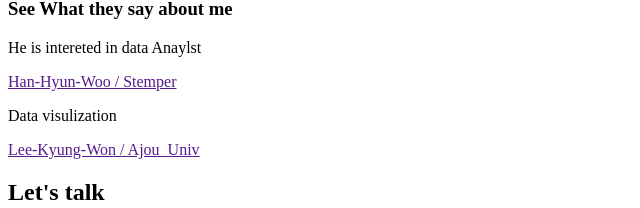
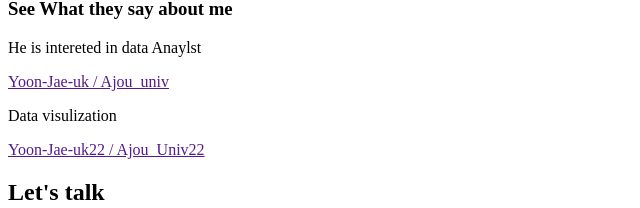
Before and after one commit to yoonjaeuk/jaeuk-website, a plain HTML site: page index.html in a window 1280 px wide. Shown: the part 1135-1343 px from the top of the page, without its empty margins (0-640 px from the left). Drawn offline with Linux system fonts and the light colour scheme.

Commit message:
HTML 마크업 완료

```diff
--- a/index.html
+++ b/index.html
@@ -260,8 +260,8 @@
             He is intereted in data Anaylst
             <!-- 추천사 적기 -->
          </p>
-         <p class = "name"><a href = "">Han-Hyun-Woo / Stemper</a></p>
-         <!-- 한현우 강사님 git hub 주소 가져오기 -->
+         <p class = "name"><a href = "">Yoon-Jae-uk / Ajou_univ</a></p>
+         <!-- 교수님 git hub 주소 가져오기 -->
         </div>
       </div>
 
@@ -271,8 +271,8 @@
             Data visulization
             <!-- 추천사 적기2 -->
           </p>
-          <p class = "name"><a href = "">Lee-Kyung-Won / Ajou_Univ</a></p>
-          <!-- 이경원 교수님 주소 가져오기 -->
+          <p class = "name"><a href = "">Yoon-Jae-uk22 / Ajou_Univ22</a></p>
+          <!-- 교수님22 주소 가져오기 -->
          </div>
        </div>
 
```
